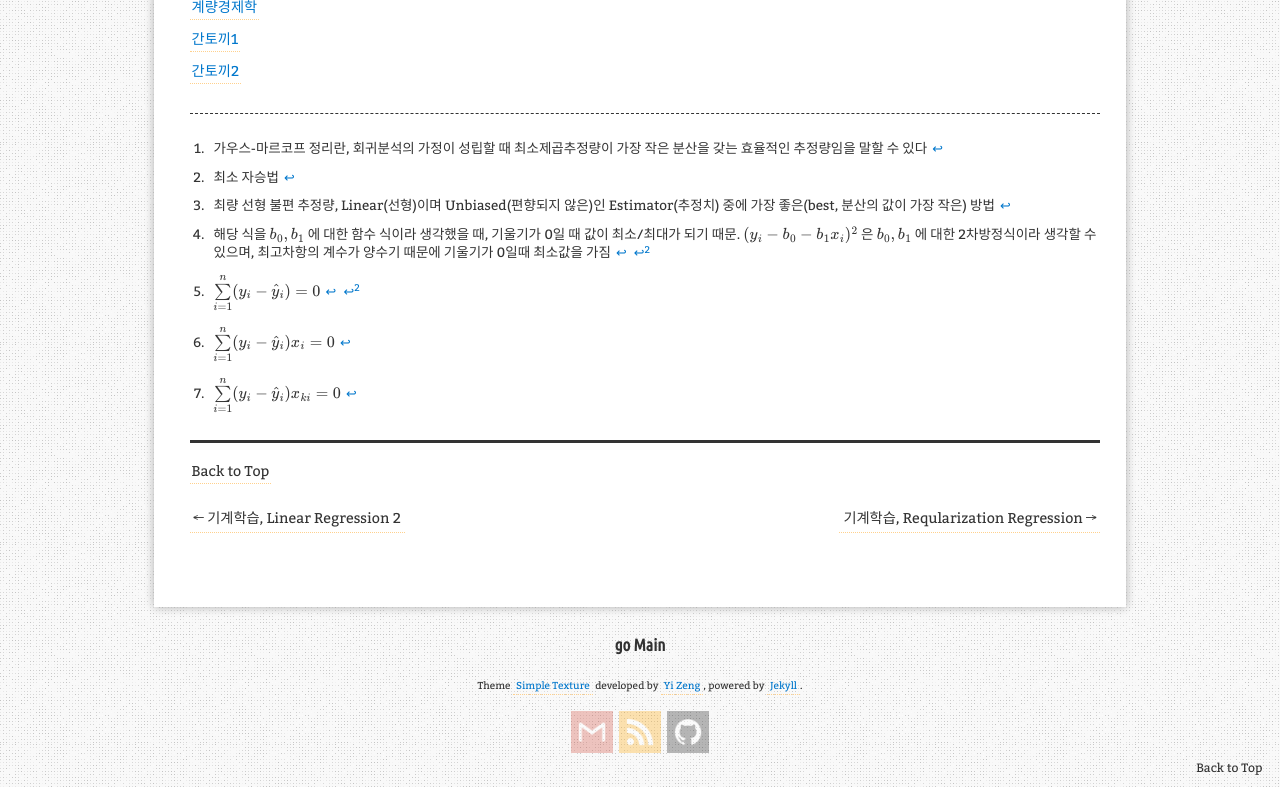
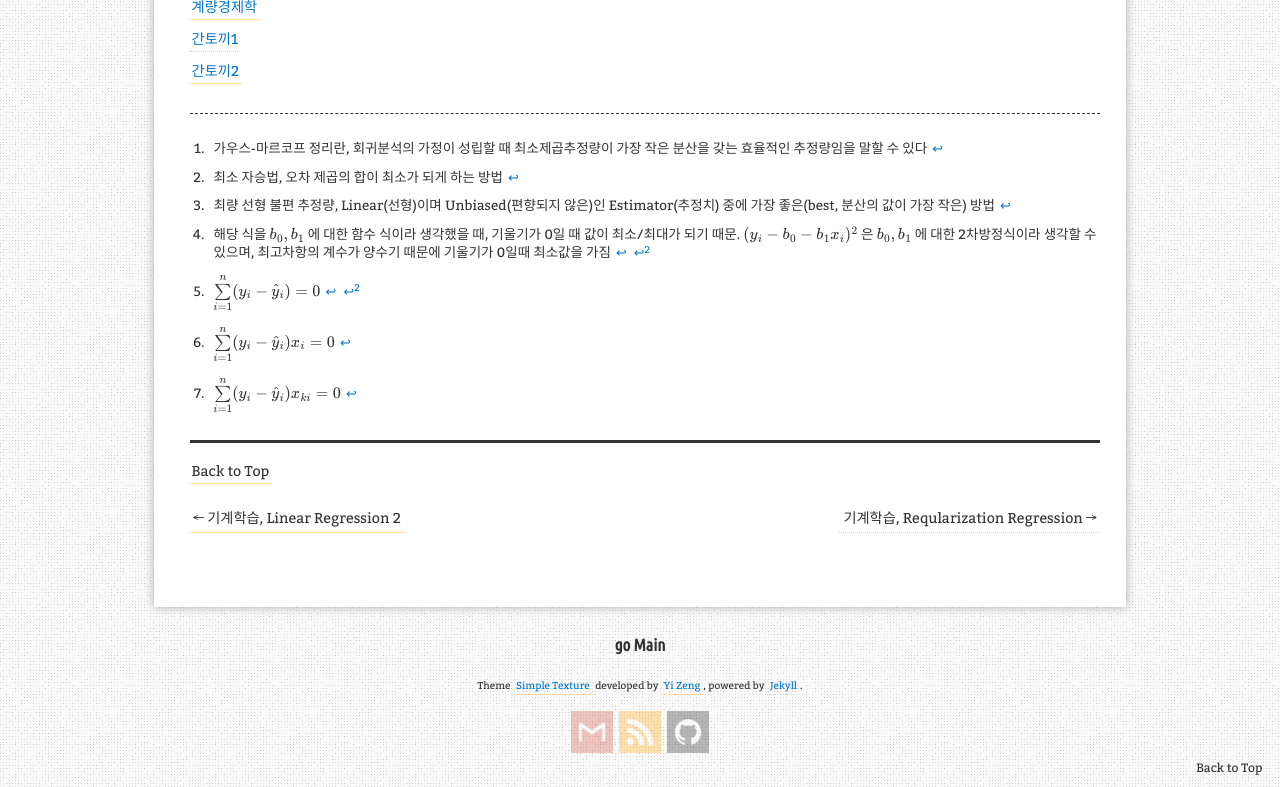
Before and after one commit to aristohyun/aristohyun.github.io, a Jekyll site: the page built from _posts/2021-06-25-Linear-Regression.md, in a window 1280 px wide and 900 px high, scrolled down 6743 px, cut to the strip 113-900 px from the top of the window. Built offline with Jekyll 4.4.1, drawn with Linux system fonts in a browser that asks for light colours; formulas are drawn with MathJax 3; comment, search, counter and statistics services are not loaded.

Commit message:
Update 2021-06-25-Linear-Regression.md

```diff
--- a/_posts/2021-06-25-Linear-Regression.md
+++ b/_posts/2021-06-25-Linear-Regression.md
@@ -206,5 +206,5 @@ $ \therefore \;\; SST = SSE + SSR $
 [^3]: $ \sum\limits_ {i=1}^{n} (y_ i - \hat{y}_ i) x_ i = 0  $
 [^4]: $ \sum\limits_ {i=1}^{n} (y_ i - \hat{y}_ i) x_ {ki} = 0  $
 [^GMT]: 가우스-마르코프 정리란,  회귀분석의 가정이 성립할 때 최소제곱추정량이 가장 작은 분산을 갖는 효율적인 추정량임을 말할 수 있다
-[^OrdinaryLeastSquare]: 최소 자승법
+[^OrdinaryLeastSquare]: 최소 자승법, 오차 제곱의 합이 최소가 되게 하는 방법
 [^BestLinearUnbiasedEstimator]: 최량 선형 불편 추정량,  Linear(선형)이며 Unbiased(편향되지 않은)인 Estimator(추정치) 중에 가장 좋은(best, 분산의 값이 가장 작은) 방법
```
